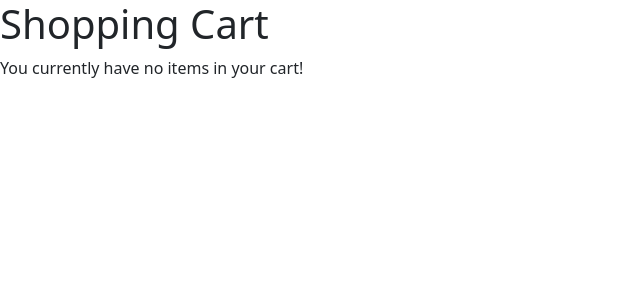
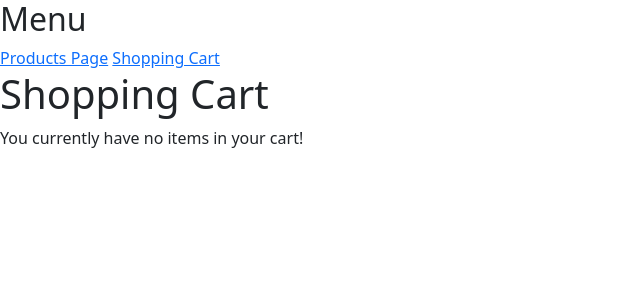
Before and after one commit to dylcruz/cbtn-flask-tutorial, a Flask app: page /cart in a window 1280 px wide. Shown: the top 300 px of the page, without its empty margins (0-640 px from the left). Run offline with Flask 3, Linux system fonts and the light colour scheme.

Commit message:
add menu to product and cart page

```diff
--- a/cookies-based-shopping-cart/templates/products.html
+++ b/cookies-based-shopping-cart/templates/products.html
@@ -20,6 +20,11 @@
         </script>
     </head>
     <body>
+        <div>
+            <h2>Menu</h2>
+            <a href="http://127.0.0.1:5000/products">Products Page</a>
+            <a href="http://127.0.0.1:5000/cart">Shopping Cart</a>
+        </div>
         <h1>Products</h1>
         {% for product in products %}
             <div>
--- a/cookies-based-shopping-cart/templates/shopping-cart.html
+++ b/cookies-based-shopping-cart/templates/shopping-cart.html
@@ -13,6 +13,11 @@
         </script>
     </head>
     <body>
+        <div>
+            <h2>Menu</h2>
+            <a href="http://127.0.0.1:5000/products">Products Page</a>
+            <a href="http://127.0.0.1:5000/cart">Shopping Cart</a>
+        </div>
         <h1>Shopping Cart</h1>
         {% if cartIsEmpty %}
             <p>You currently have no items in your cart!</p>
```
